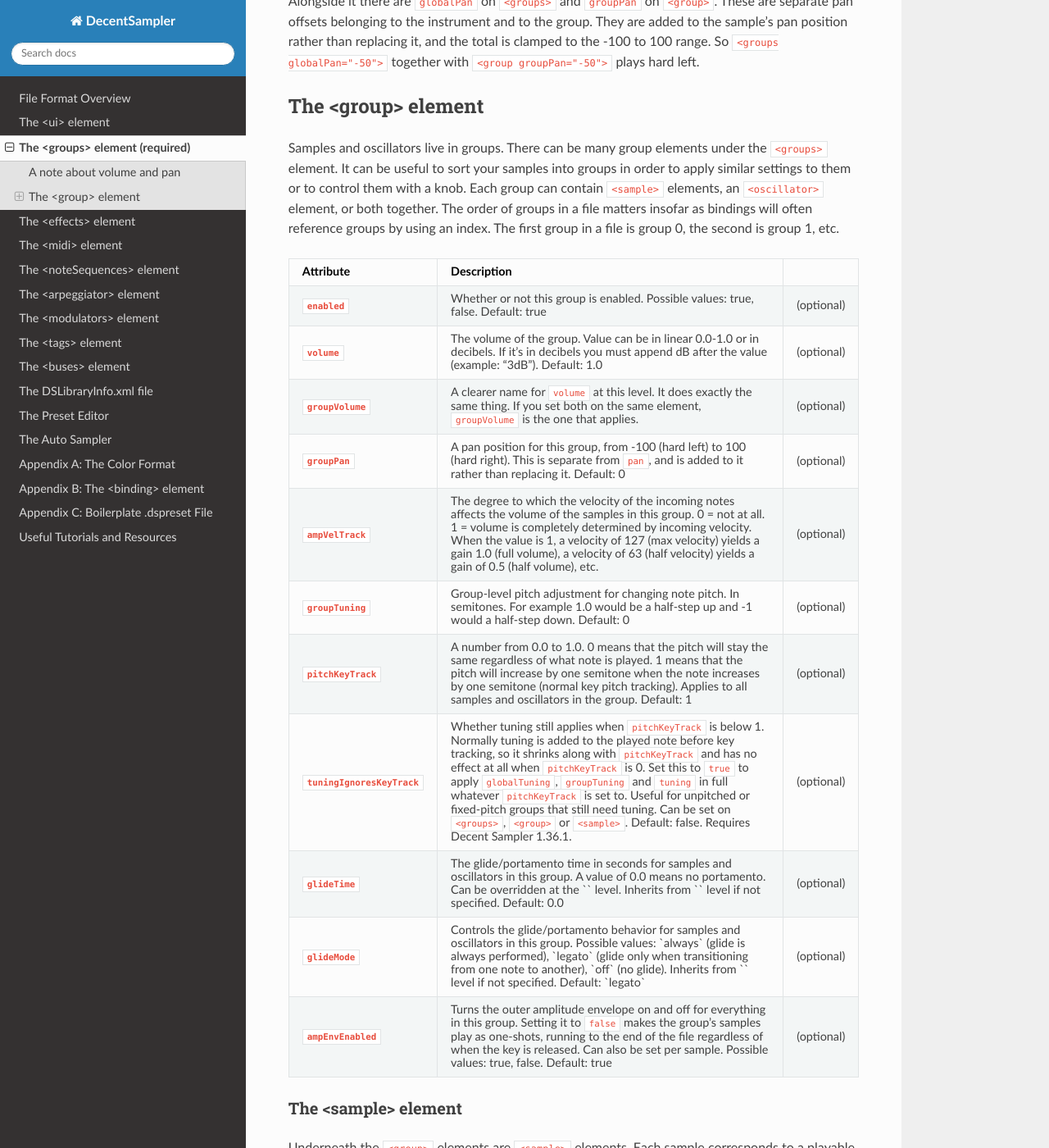
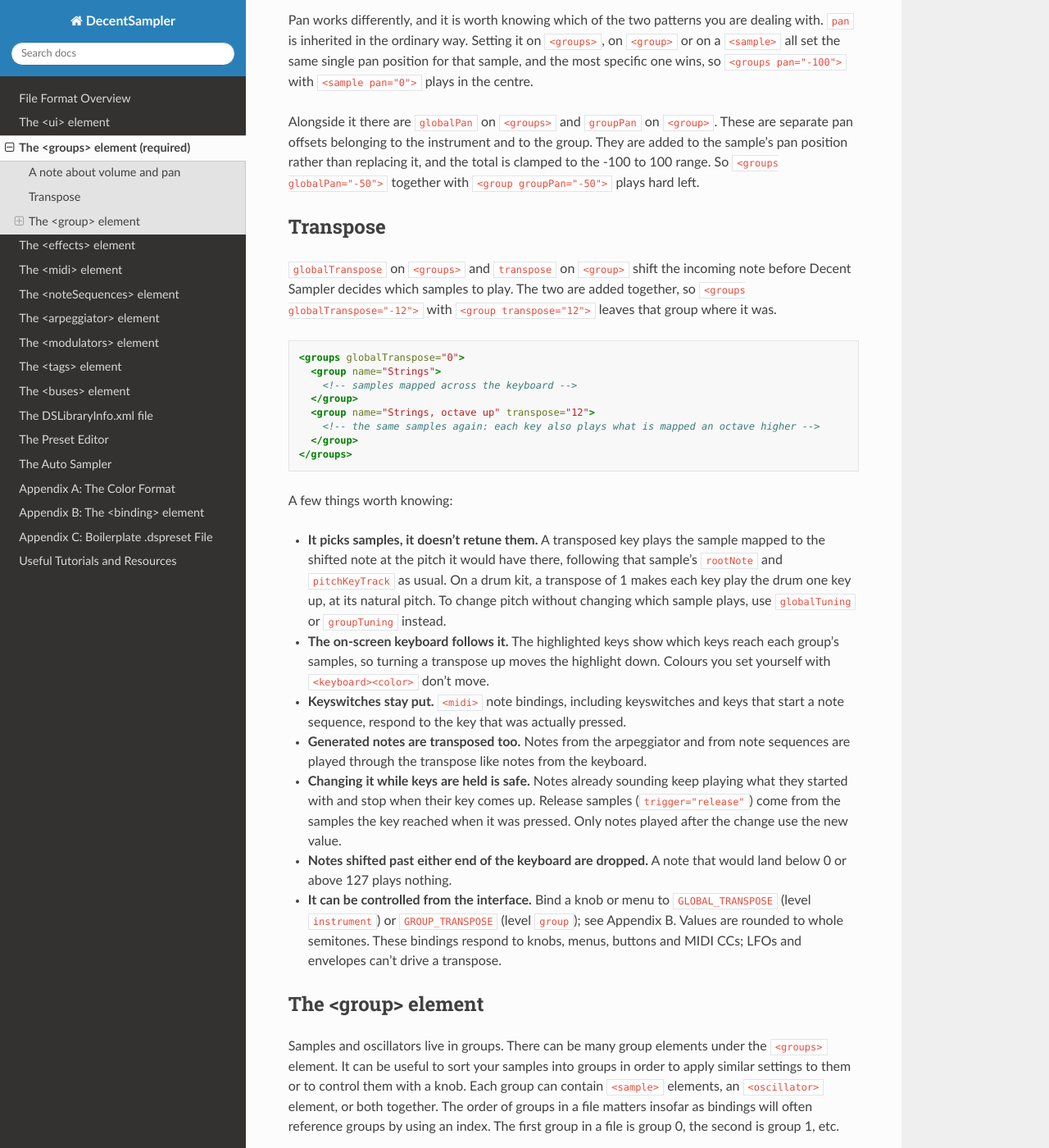
Before and after one commit to DecentSamples/DecentSampler-Developers-Guide, a Sphinx documentation site: the page built from docs/source/the-groups-element.md, in a window 1280 px wide and 1400 px high, scrolled down 1710 px. Shown: the whole window at 82% size. Built offline with Sphinx 7.4.7 and the Read the Docs theme 3.1.0, drawn with Linux system fonts in a browser that asks for light colours; some of the changed text lies outside the part shown.

Commit message:
0000419: Document globalTranspose, group transpose and their bindings (0000578)

````diff
--- a/docs/source/the-groups-element.md
+++ b/docs/source/the-groups-element.md
@@ -25,6 +25,7 @@
 | **`globalVolume`** | (optional) | A clearer name for `volume` at this level. It does exactly the same thing. If you set both on the same element, `globalVolume` is the one that applies. |
 | **`globalPan`**    | (optional) | A pan position for the instrument as a whole, from -100 (hard left) to 100 (hard right). This is separate from `pan`, and is added to it rather than replacing it. Default: 0 |
 | **`globalTuning`** | (optional) | Global pitch adjustment for changing note pitch. In semitones. For example 1.0 would be a half-step up. Default: 0 |
+| **`globalTranspose`** | (optional) | Transposes the whole instrument by a whole number of semitones, from -48 to 48. Unlike `globalTuning`, which plays the same sample faster or slower, a transpose plays whichever sample is mapped to the shifted note, at that sample's own pitch: with `globalTranspose="2"`, pressing C3 plays the sample mapped to D3, exactly as if you had pressed D3. Positive values sound higher. See [Transpose](#transpose) below. Default: 0. Requires Decent Sampler 1.41.0. |
 | **`tuningIgnoresKeyTrack`** | (optional) | Whether tuning still applies when `pitchKeyTrack` is below 1. Normally tuning is added to the played note before key tracking, so it shrinks along with `pitchKeyTrack` and has no effect at all when `pitchKeyTrack` is 0. Set this to `true` to apply `globalTuning`, `groupTuning` and `tuning` in full whatever `pitchKeyTrack` is set to. Useful for unpitched or fixed-pitch groups that still need tuning. Can be set on `<groups>`, `<group>` or `<sample>`. Default: false. Requires Decent Sampler 1.36.1. |
 | **`glideTime`** | (optional) | The glide/portamento time in seconds. A value of 0.0 would mean no portamento. This value can also be set at the `<group>` and `<sample>` levels, although most people will want to set it globally at the `<groups>` level. Default: 0.0 |
 | **`glideMode`** | (optional) | Controls the glide/portamento behavior. Possible values are: `always` (glide is always performed), `legato` (glide is performed only when transitioning from one note to another),  and `off`. This value can also be set at the `<group>` and `<sample>` levels, although most people will want to set it globally at the `<groups>` level. Default: `legato` |
@@ -39,6 +40,31 @@
 
 Alongside it there are `globalPan` on `<groups>` and `groupPan` on `<group>`. These are separate pan offsets belonging to the instrument and to the group. They are added to the sample's pan position rather than replacing it, and the total is clamped to the -100 to 100 range. So `<groups globalPan="-50">` together with `<group groupPan="-50">` plays hard left.
 
+## Transpose
+
+`globalTranspose` on `<groups>` and `transpose` on `<group>` shift the incoming note before Decent Sampler decides which samples to play. The two are added together, so `<groups globalTranspose="-12">` with `<group transpose="12">` leaves that group where it was.
+
+```xml
+<groups globalTranspose="0">
+  <group name="Strings">
+    <!-- samples mapped across the keyboard -->
+  </group>
+  <group name="Strings, octave up" transpose="12">
+    <!-- the same samples again: each key also plays what is mapped an octave higher -->
+  </group>
+</groups>
+```
+
+A few things worth knowing:
+
+- **It picks samples, it doesn't retune them.** A transposed key plays the sample mapped to the shifted note at the pitch it would have there, following that sample's `rootNote` and `pitchKeyTrack` as usual. On a drum kit, a transpose of 1 makes each key play the drum one key up, at its natural pitch. To change pitch without changing which sample plays, use `globalTuning` or `groupTuning` instead.
+- **The on-screen keyboard follows it.** The highlighted keys show which keys reach each group's samples, so turning a transpose up moves the highlight down. Colours you set yourself with `<keyboard><color>` don't move.
+- **Keyswitches stay put.** `<midi>` note bindings, including keyswitches and keys that start a note sequence, respond to the key that was actually pressed.
+- **Generated notes are transposed too.** Notes from the arpeggiator and from note sequences are played through the transpose like notes from the keyboard.
+- **Changing it while keys are held is safe.** Notes already sounding keep playing what they started with and stop when their key comes up. Release samples (`trigger="release"`) come from the samples the key reached when it was pressed. Only notes played after the change use the new value.
+- **Notes shifted past either end of the keyboard are dropped.** A note that would land below 0 or above 127 plays nothing.
+- **It can be controlled from the interface.** Bind a knob or menu to `GLOBAL_TRANSPOSE` (level `instrument`) or `GROUP_TRANSPOSE` (level `group`); see Appendix B. Values are rounded to whole semitones. These bindings respond to knobs, menus, buttons and MIDI CCs; LFOs and envelopes can't drive a transpose.
+
 ## The &lt;group&gt; element
 Samples and oscillators live in groups. There can be many group elements under the `<groups>` element. It can be useful to sort your samples into groups in order to apply similar settings to them or to control them with a knob. Each group can contain `<sample>` elements, an `<oscillator>` element, or both together. The order of groups in a file matters insofar as bindings will often reference groups by using an index. The first group in a file is group 0, the second is group 1, etc.
 
@@ -50,6 +76,7 @@
 | **`groupPan`**    | A pan position for this group, from -100 (hard left) to 100 (hard right). This is separate from `pan`, and is added to it rather than replacing it. Default: 0 | (optional) |
 | **`ampVelTrack`** | The degree to which the velocity of the incoming notes affects the volume of the samples in this group. 0 = not at all. 1 = volume is completely determined by incoming velocity. When the value is 1, a velocity of 127 (max velocity) yields a gain 1.0 (full volume), a velocity of 63 (half velocity) yields a gain of 0.5 (half volume), etc. | (optional) |
 | **`groupTuning`** | Group-level pitch adjustment for changing note pitch. In semitones. For example 1.0 would be a half-step up and -1 would a half-step down. Default: 0                                                                                                                                                                                              | (optional) |
+| **`transpose`** | Transposes this group by a whole number of semitones, from -48 to 48, added to the instrument's `globalTranspose`. The group answers each key with the sample it has mapped that many keys away, so a group with `transpose="12"` layered over an untransposed copy of itself plays octaves. Unlike most group attributes this one is not inherited from `<groups>`; use `globalTranspose` there. See [Transpose](#transpose) below. Default: 0. Requires Decent Sampler 1.41.0. | (optional) |
 | **`pitchKeyTrack`** | A number from 0.0 to 1.0. 0 means that the pitch will stay the same regardless of what note is played. 1 means that the pitch will increase by one semitone when the note increases by one semitone (normal key pitch tracking). Applies to all samples and oscillators in the group. Default: 1 | (optional) |
 | **`tuningIgnoresKeyTrack`** | Whether tuning still applies when `pitchKeyTrack` is below 1. Normally tuning is added to the played note before key tracking, so it shrinks along with `pitchKeyTrack` and has no effect at all when `pitchKeyTrack` is 0. Set this to `true` to apply `globalTuning`, `groupTuning` and `tuning` in full whatever `pitchKeyTrack` is set to. Useful for unpitched or fixed-pitch groups that still need tuning. Can be set on `<groups>`, `<group>` or `<sample>`. Default: false. Requires Decent Sampler 1.36.1. | (optional) |
 | **`glideTime`** | The glide/portamento time in seconds for samples and oscillators in this group. A value of 0.0 means no portamento. Can be overridden at the \`<sample>\` level. Inherits from \`<groups>\` level if not specified. Default: 0.0 | (optional) |
````
Also changed, not shown: docs/source/appendix-b-the-binding-element.md (+2 -0 lines).
